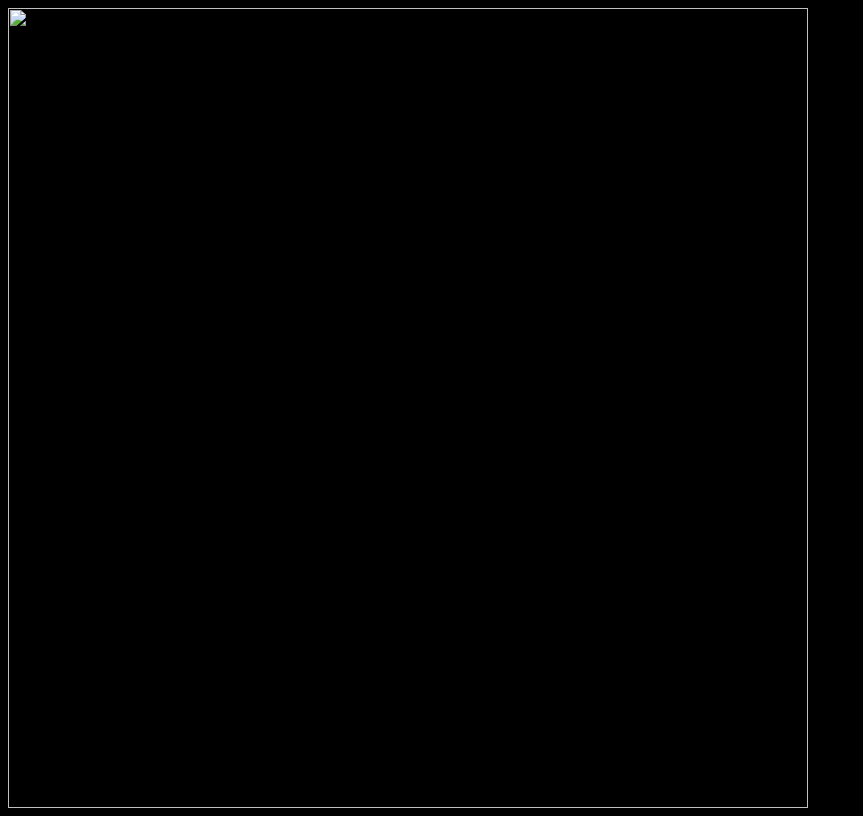
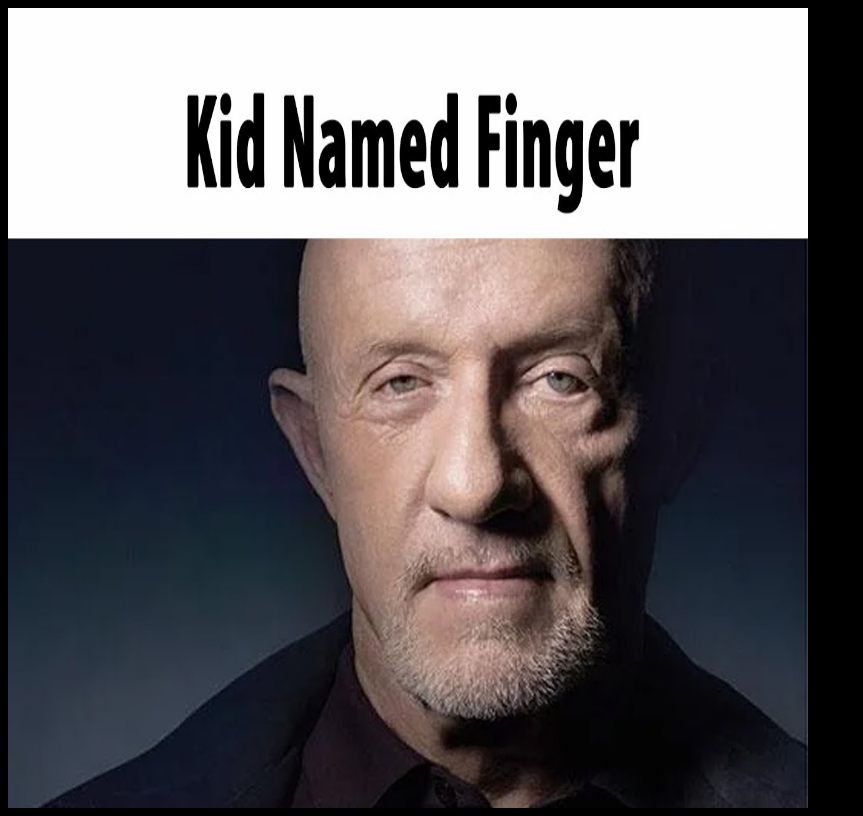
Before and after one commit to uygararabul/uygararabul.github.io, a plain HTML site: page index.html in a window 1280 px wide. Shown: the whole page, without its empty margins (0-863 px from the left). Drawn offline with Linux system fonts and the light colour scheme.

Commit message:
Update index.html

```diff
--- a/index.html
+++ b/index.html
@@ -1,5 +1,5 @@
 <body style="background-color:#000">
-  <img src="maxresdefault.jpeg"/>
+  <img src="maxresdefault.jpg"/>
   <script>
     var w = window.innerWidth;
     var h = window.innerHeight;
```
